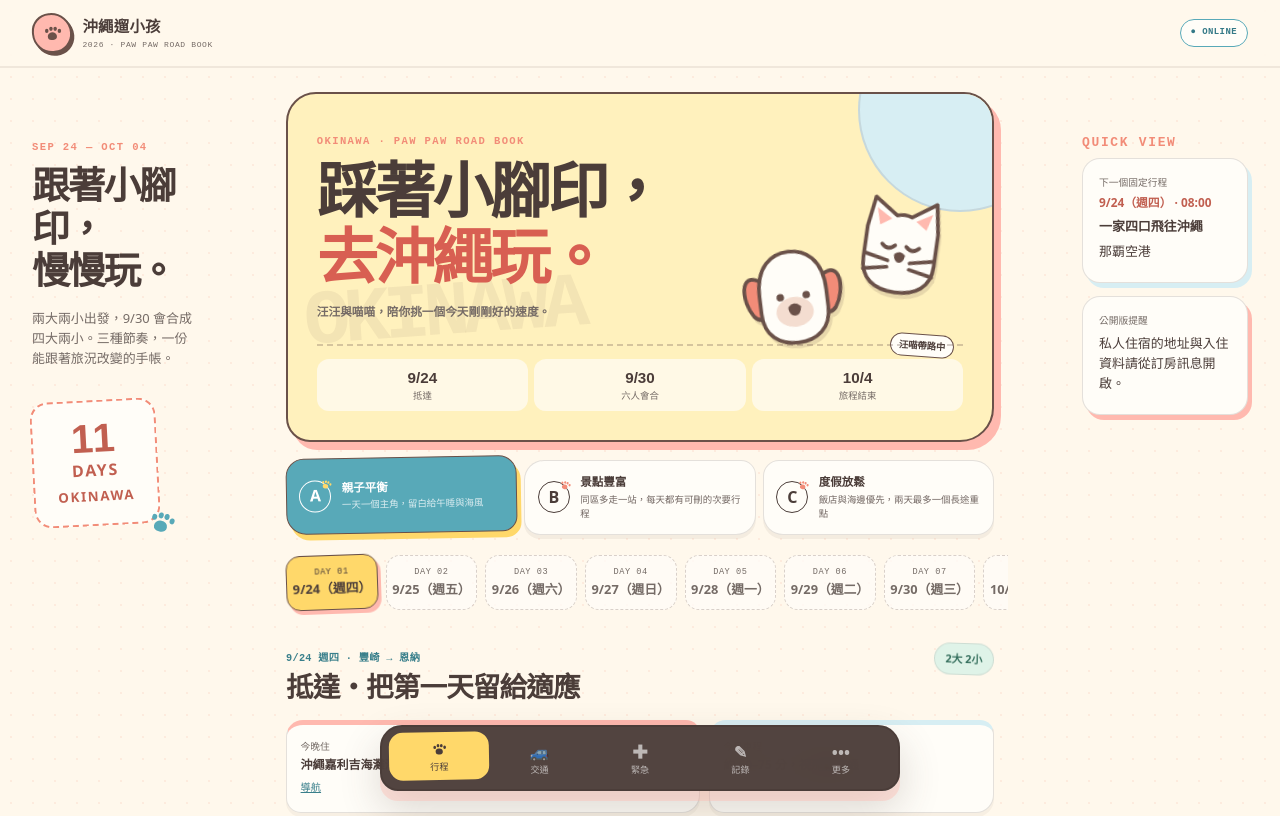
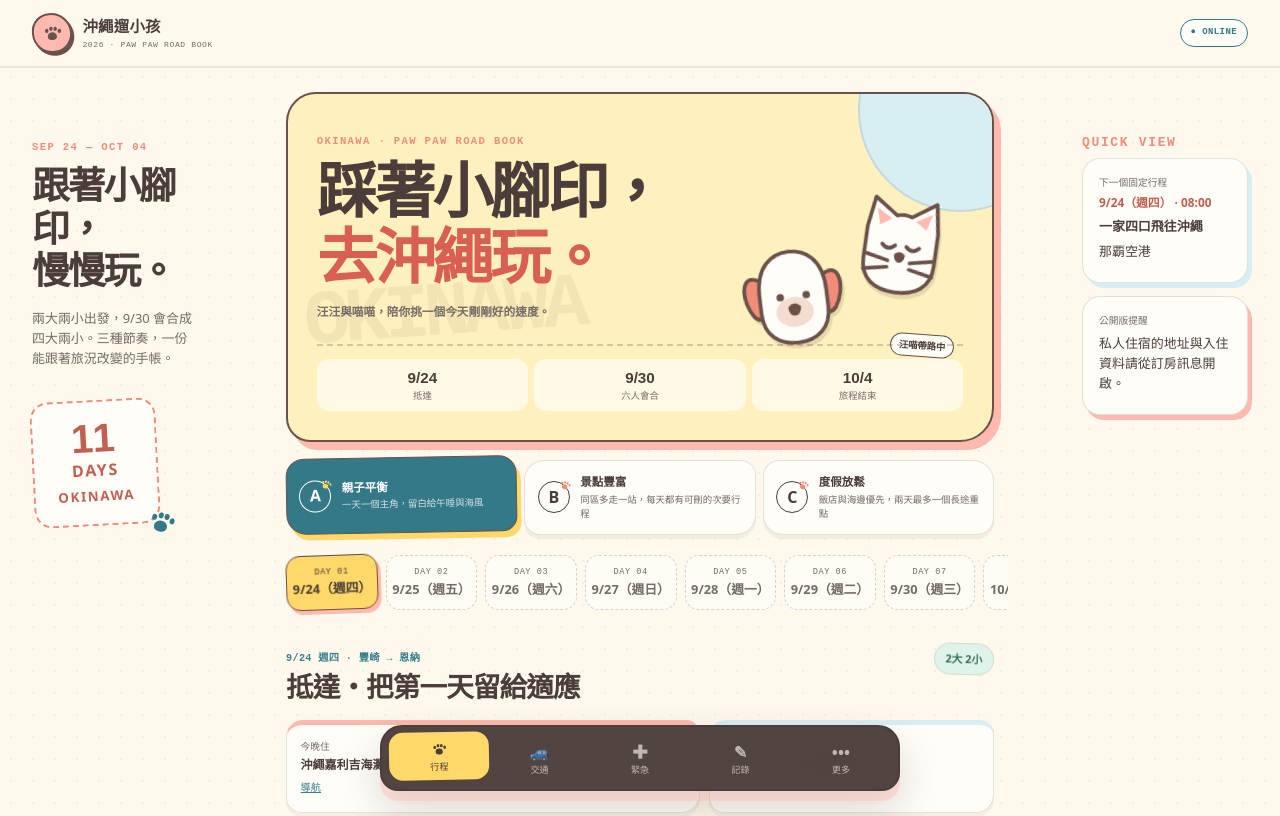
Before and after one commit to garytan0722/okinawa-family-travel, a website with bundled scripts: page index.html in a window 1280 px wide. Shown: the top 816 px of the page. Built offline with nearby package versions, Linux system fonts and the light colour scheme.

Commit message:
fix: tighten theme accessibility and cache scope

```diff
--- a/app.mjs
+++ b/app.mjs
@@ -59,8 +59,17 @@ function renderHome() {
     const current = document.querySelector('[aria-current="date"]');
     const strip = current?.closest('.date-strip');
     if (!strip) return;
+    const stripBounds = strip.getBoundingClientRect();
+    const currentBounds = current.getBoundingClientRect();
     strip.scrollTo({
-      left: centeredScrollLeft(strip.clientWidth, strip.scrollWidth, current.offsetLeft, current.offsetWidth),
+      left: centeredScrollLeft(
+        strip.clientWidth,
+        strip.scrollWidth,
+        strip.scrollLeft,
+        stripBounds.left,
+        currentBounds.left,
+        currentBounds.width,
+      ),
       behavior: 'instant',
     });
   });
--- a/src/render.mjs
+++ b/src/render.mjs
@@ -6,7 +6,8 @@ const TYPE_ICONS = {
   view: '🌊', walk: '👟', cafe: '☕',
 };
 
-export function centeredScrollLeft(containerWidth, scrollWidth, itemOffset, itemWidth) {
+export function centeredScrollLeft(containerWidth, scrollWidth, currentScrollLeft, containerLeft, itemLeft, itemWidth) {
+  const itemOffset = itemLeft - containerLeft + currentScrollLeft;
   const centered = itemOffset + (itemWidth / 2) - (containerWidth / 2);
   return Math.max(0, Math.min(scrollWidth - containerWidth, centered));
 }
--- a/styles.css
+++ b/styles.css
@@ -2,7 +2,7 @@
   color-scheme: light;
   --ink: #4b3d39;
   --cocoa: #6a5149;
-  --sea: #58a9b8;
+  --sea: #347987;
   --road: #f28c78;
   --sun: #ffd86a;
   --ivory: #fff8ec;
@@ -11,6 +11,8 @@
   --pink: #ffb9af;
   --sky: #d7eef3;
   --muted: #756b66;
+  --focus: #4b3d39;
+  --focus-on-color: #ffd86a;
   --line: rgba(75, 61, 57, .15);
   --shadow: 0 12px 0 rgba(106, 81, 73, .07), 0 22px 50px rgba(106, 81, 73, .1);
   --display: ui-rounded, "Hiragino Maru Gothic ProN", "PingFang TC", sans-serif;
@@ -32,9 +34,12 @@ button, textarea, input { font: inherit; }
 a { color: inherit; }
 button, a { -webkit-tap-highlight-color: transparent; }
 button:focus-visible, a:focus-visible, textarea:focus-visible, input:focus-visible {
-  outline: 3px solid var(--sun);
+  outline: 3px solid var(--focus);
   outline-offset: 3px;
 }
+.bottom-nav a:focus-visible,
+.record-card button:focus-visible,
+.record-card textarea:focus-visible { outline-color: var(--focus-on-color); }
 .skip-link { position: fixed; left: 1rem; top: -5rem; z-index: 100; padding: .7rem 1rem; background: var(--ink); color: white; border-radius: 99px; }
 .skip-link:focus { top: 1rem; }
 .sr-only { position: absolute; width: 1px; height: 1px; overflow: hidden; clip: rect(0,0,0,0); white-space: nowrap; }
@@ -375,7 +380,7 @@ main { width: min(100%, 760px); margin: 0 auto; padding: .8rem .85rem 7.5rem; }
   pointer-events: none;
 }
 .check-paw .paw-print { transform: scale(.5); }
-.event-check input:focus-visible + .check-paw { outline: 3px solid var(--sun); outline-offset: 2px; }
+.event-check input:focus-visible + .check-paw { outline: 3px solid var(--focus); outline-offset: 2px; }
 .event-check input:checked + .check-paw { background: var(--foam); color: #3d8870; border-color: #72bba3; transform: rotate(-8deg) scale(1.06); }
 .event-card > time { padding-top: 14px; color: #c15f50; font-family: ui-monospace, monospace; font-size: .72rem; font-weight: 900; }
 .event-body {
@@ -432,7 +437,7 @@ main { width: min(100%, 760px); margin: 0 auto; padding: .8rem .85rem 7.5rem; }
 .record-head { position: relative; z-index: 1; display: flex; flex-direction: column; gap: .65rem; margin-bottom: .8rem; }
 .record-head > span, .record-card label { font-size: .74rem; font-weight: 800; }
 .energy-control { display: flex; gap: .35rem; }
-.energy-control button { flex: 1; padding: .4rem; border: 1px solid rgba(255,255,255,.3); border-radius: 99px; color: white; background: transparent; font-size: .67rem; }
+.energy-control button { flex: 1; min-width: 44px; min-height: 44px; padding: .4rem; border: 1px solid rgba(255,255,255,.3); border-radius: 99px; color: white; background: transparent; font-size: .67rem; }
 .energy-control button[aria-pressed="true"] { background: var(--sun); color: var(--ink); border-color: var(--sun); }
 .record-card textarea { position: relative; z-index: 1; width: 100%; margin-top: .4rem; padding: .72rem; border: 0; border-radius: 13px; resize: vertical; background: var(--paper); color: var(--ink); }
 
--- a/sw.js
+++ b/sw.js
@@ -1,3 +1,4 @@
+const CACHE_PREFIX = 'okinawa-road-book-';
 const CACHE = 'okinawa-road-book-v3';
 const CORE = [
   './', './index.html', './styles.css', './app.mjs', './manifest.json', './icons/icon.svg',
@@ -12,7 +13,7 @@ self.addEventListener('install', (event) => {
 });
 
 self.addEventListener('activate', (event) => {
-  event.waitUntil(caches.keys().then((keys) => Promise.all(keys.filter((key) => key !== CACHE).map((key) => caches.delete(key)))).then(() => self.clients.claim()));
+  event.waitUntil(caches.keys().then((keys) => Promise.all(keys.filter((key) => key.startsWith(CACHE_PREFIX) && key !== CACHE).map((key) => caches.delete(key)))).then(() => self.clients.claim()));
 });
 
 self.addEventListener('fetch', (event) => {
--- /dev/null
+++ b/tests/theme.test.mjs
@@ -0,0 +1,60 @@
+import assert from 'node:assert/strict';
+import { readFileSync } from 'node:fs';
+import test from 'node:test';
+
+const css = readFileSync(new URL('../styles.css', import.meta.url), 'utf8');
+const colors = Object.fromEntries([...css.matchAll(/--([\w-]+):\s*(#[\da-f]{6})/gi)].map(([, name, value]) => [name, value]));
+
+function luminance(hex) {
+  const channels = hex.match(/[\da-f]{2}/gi).map((value) => Number.parseInt(value, 16) / 255);
+  const [red, green, blue] = channels.map((value) => value <= .04045 ? value / 12.92 : ((value + .055) / 1.055) ** 2.4);
+  return (.2126 * red) + (.7152 * green) + (.0722 * blue);
+}
+
+function contrast(first, second) {
+  const values = [luminance(first), luminance(second)].sort((a, b) => b - a);
+  return (values[0] + .05) / (values[1] + .05);
+}
+
+function declarationsFor(selector) {
+  for (const [, selectors, declarations] of css.matchAll(/([^{}]+)\{([^{}]*)\}/g)) {
+    if (selectors.split(',').map((item) => item.trim()).includes(selector)) return declarations;
+  }
+  return '';
+}
+
+function rule(selector) {
+  const declarations = declarationsFor(selector);
+  if (declarations) return declarations;
+  assert.fail(`${selector} must have a CSS rule`);
+}
+
+test('primary sea actions keep normal white text readable', () => {
+  assert.ok(contrast(colors.sea, '#ffffff') >= 4.5);
+});
+
+test('focus colors remain visible on light and primary surfaces', () => {
+  assert.match(colors.focus, /^#[\da-f]{6}$/i);
+  assert.match(colors['focus-on-color'], /^#[\da-f]{6}$/i);
+  assert.ok(contrast(colors.focus, colors.ivory) >= 3);
+  assert.ok(contrast(colors['focus-on-color'], colors.cocoa) >= 3);
+});
+
+test('focus ring color follows the surface surrounding each control', () => {
+  for (const selector of [
+    '.variant-tab.is-active:focus-visible',
+    '.action-stack button:focus-visible',
+    '.pdf-links a:focus-visible',
+    '.emergency-card:focus-visible',
+  ]) {
+    assert.doesNotMatch(declarationsFor(selector), /focus-on-color|var\(--sun\)/);
+  }
+  assert.match(rule('.event-check input:focus-visible + .check-paw'), /var\(--focus\)/);
+  assert.match(rule('.record-card button:focus-visible'), /var\(--focus-on-color\)/);
+  assert.match(rule('.bottom-nav a:focus-visible'), /var\(--focus-on-color\)/);
+});
+
+test('energy controls provide a 44 pixel touch target', () => {
+  const size = Number(rule('.energy-control button').match(/min-height:\s*([\d.]+)px/)?.[1]);
+  assert.ok(size >= 44);
+});
```
Also changed, not shown: tests/render.test.mjs (+3 -3 lines), tests/shell.test.mjs (+22 -0 lines).
